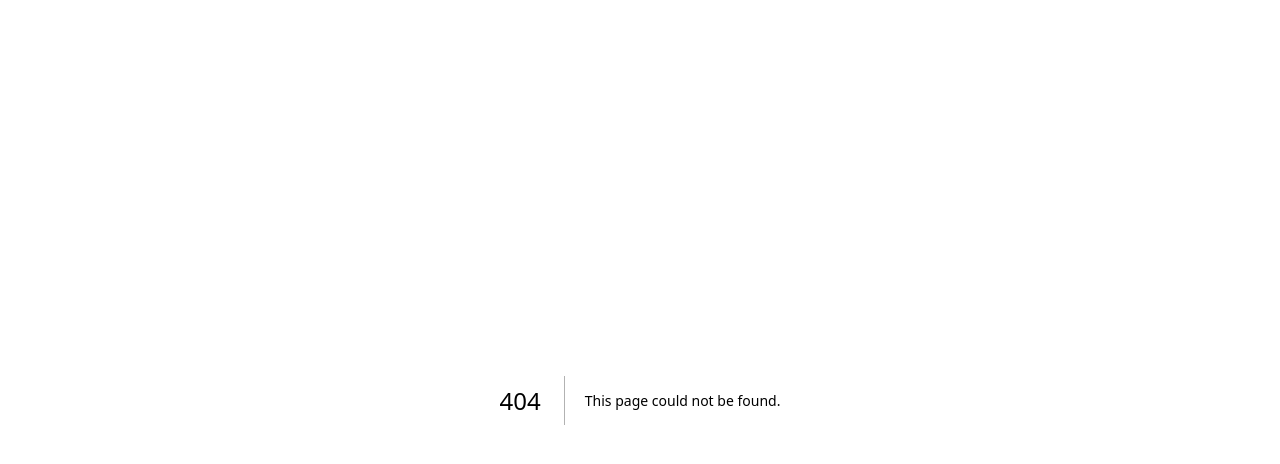
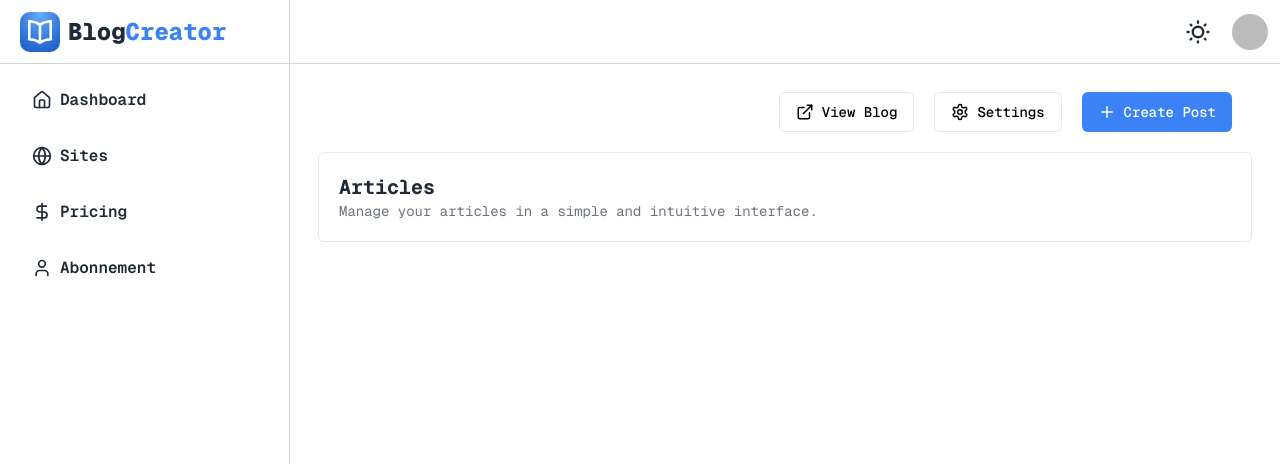
Before and after one commit to KevinPgn/SAAS-Site-Blog-Particulier, a Next.js app: page /profile/dashboard/1 in a window 1280 px wide. Before the commit this address had no page. Shown: the top 464 px of the page. Built offline with nearby package versions, Linux system fonts and the light colour scheme; no server answers; the database is empty; sample sign-in values are in the browser's storage.

Commit message:
page site

```diff
--- /dev/null
+++ b/src/app/profile/dashboard/[siteId]/page.tsx
@@ -0,0 +1,42 @@
+import { SideDetails } from '@/components/dashboard/siteDetail/SideDetails'
+import { auth } from '@/lib/auth'
+import prisma from '@/lib/prisma'
+
+interface SiteDashboardPageProps {
+  params: {
+    siteId: string
+  }
+}
+
+const SiteDashboardPage = async ({ params }: SiteDashboardPageProps) => {
+  const session = await auth()
+  const userId = session?.user?.id
+
+  const site = await prisma.site.findUnique({
+    where: {
+      id: params.siteId,
+      authorId: userId
+    },
+    select: {
+        posts: {
+            select:{
+                id: true,
+                title: true,
+                published: true,
+                createdAt: true,
+            },
+            orderBy: {
+                createdAt: 'desc'
+            }
+        }
+    }
+  })
+
+  return (
+    <section className='w-full overflow-auto p-7 flex-1'>
+      <SideDetails site={site} />
+    </section>
+  )
+}
+
+export default SiteDashboardPage
--- /dev/null
+++ b/src/components/dashboard/BtnViewArticleDashboard.tsx
@@ -0,0 +1,11 @@
+"use client"
+import { useRouter } from "next/navigation"
+import { Button } from "../ui/button"
+
+export const BtnViewArticleDashboard = ({siteId}: {siteId: string}) => {
+  const router = useRouter()
+
+  return <>
+    <Button variant="blue" className="mt-4 w-full" onClick={() => router.push(`/profile/dashboard/${siteId}`)}>View Articles</Button>
+  </>
+}
--- a/src/components/dashboard/Dashboard.tsx
+++ b/src/components/dashboard/Dashboard.tsx
@@ -1,6 +1,7 @@
 import { BtnCreateSite } from "../sites/BtnCreateSite"
 import { Button } from "../ui/button"
 import { Plus } from "lucide-react"
+import { BtnViewArticleDashboard } from "./BtnViewArticleDashboard"
 
 export const Dashboard = ({ sites, getRecentsPosts }: { sites: any, getRecentsPosts: any }) => {
   if(sites.length === 0) return <main className="p-4 w-full">
@@ -30,7 +31,7 @@ export const Dashboard = ({ sites, getRecentsPosts }: { sites: any, getRecentsPo
                 <div className="p-4 py-6 px-7">
                     <h2 className="text-2xl font-bold">{site.name}</h2>
                     <p className="text-gray-500 mt-2">{site.description}</p>
-                    <Button variant="blue" className="mt-4 w-full">View Articles</Button>
+                    <BtnViewArticleDashboard siteId={site.id} />
                 </div>
             </div>
         ))}
--- /dev/null
+++ b/src/components/dashboard/siteDetail/ArticlesBtn.tsx
@@ -0,0 +1,13 @@
+"use client"
+import { Button } from "@/components/ui/button"
+import {Plus, Settings, ExternalLink} from 'lucide-react'
+
+export const ArticlesBtn = () => {
+  return <>
+     <div className="w-full justify-end px-5 flex items-center gap-5">
+        <Button variant='outline' className="gap-2 text-black"><ExternalLink size={18} /> View Blog</Button>
+        <Button variant='outline' className="gap-2 text-black"><Settings size={18} /> Settings</Button>
+        <Button variant='blue' className="gap-2"><Plus size={18} /> Create Post</Button>
+    </div>
+  </>
+}
--- /dev/null
+++ b/src/components/dashboard/siteDetail/SideDetails.tsx
@@ -0,0 +1,14 @@
+import { ArticlesBtn } from "./ArticlesBtn"
+
+export const SideDetails = ({site}: {site: any}) => {
+  const posts = site?.posts
+
+  return <>
+    <ArticlesBtn />
+    <div className="w-full mt-5 border border-gray-200 rounded-md p-5">
+        <h2 className="text-xl font-bold">Articles</h2>
+        <p className="text-sm text-gray-500">Manage your articles in a simple and intuitive interface.</p>
+    </div>
+  </>
+
+}
```
Also changed, not shown: 1 other file (tests, documents, lock files or other folders).
